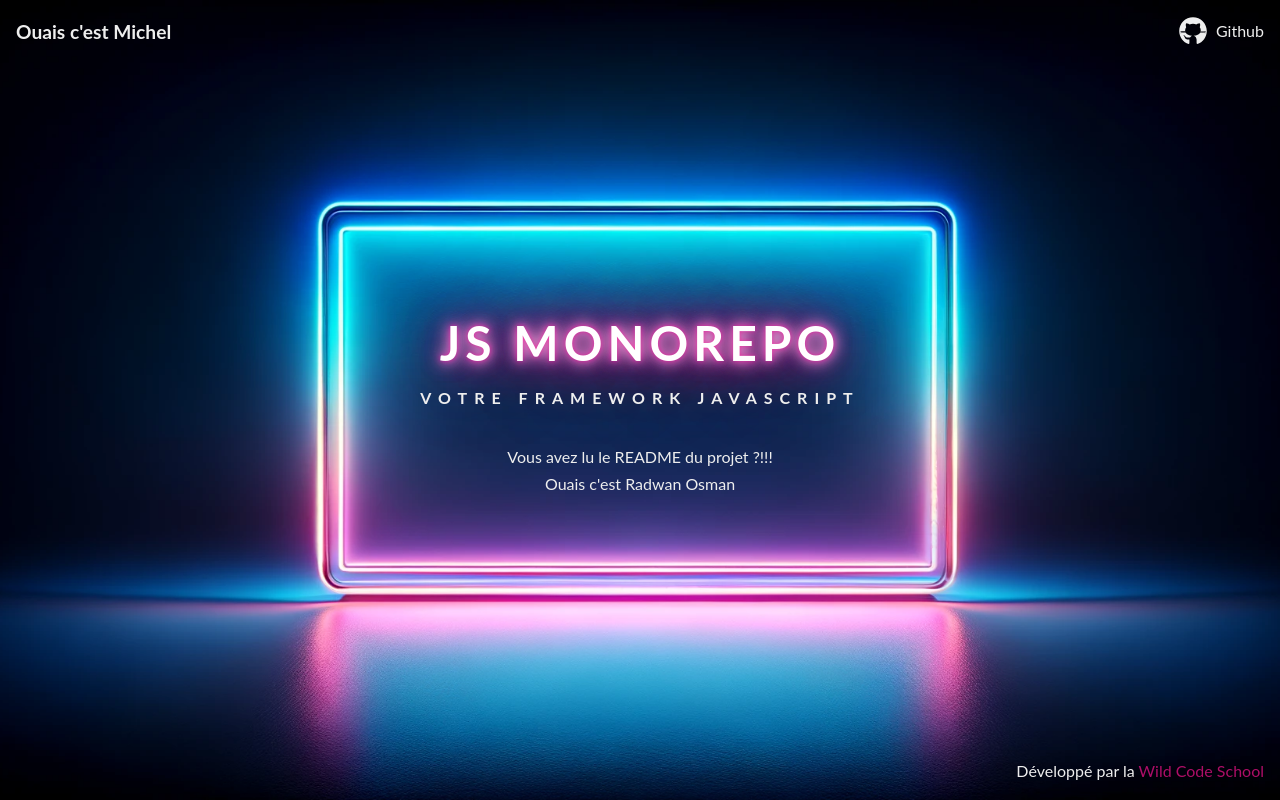
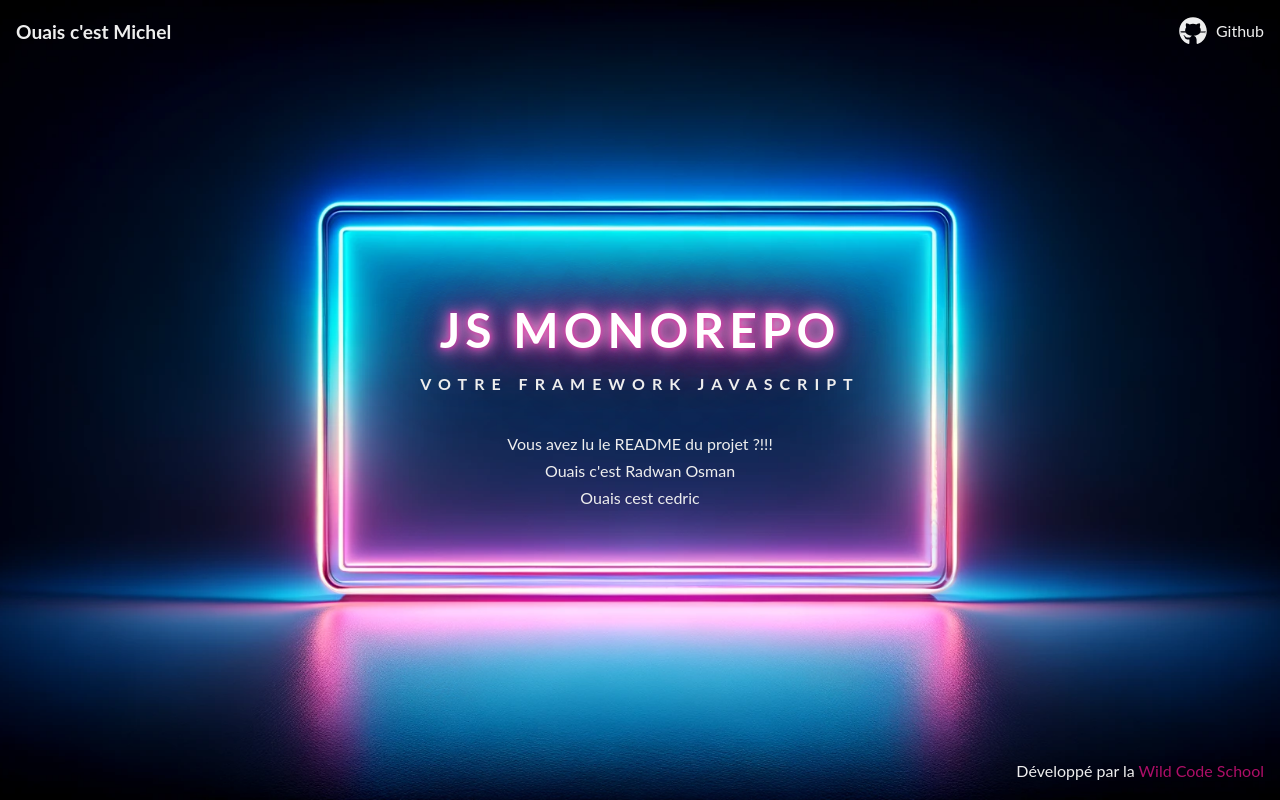
Before and after one commit to WildCodeSchool-2024-09/toulouse-p2-cinewild, a React (Vite) app in the folder client/: page / in a window 1280 px wide. Built offline with nearby package versions, Linux system fonts and the light colour scheme.

Commit message:
feat: add my name

```diff
--- a/client/src/App.tsx
+++ b/client/src/App.tsx
@@ -42,6 +42,7 @@ function App() {
         </hgroup>
         <p>Vous avez lu le README du projet ?!!!</p>
         <p>Ouais c'est Radwan Osman</p>
+        <p>Ouais cest cedric</p>
       </main>
 
       <footer>
```
